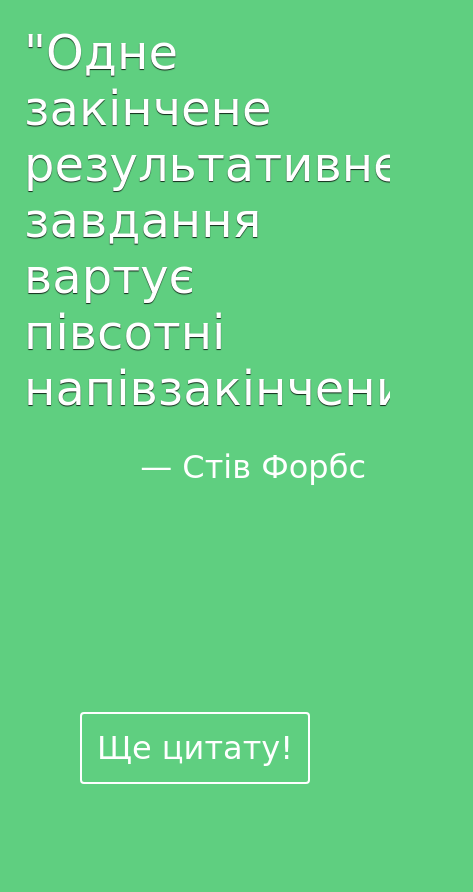
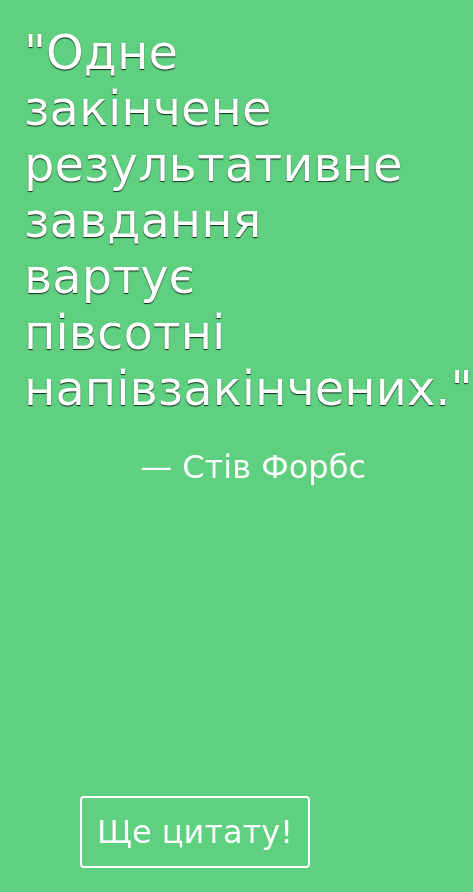
Before and after one commit to Valeriia789/random-quote-generator-js, a plain HTML site: page index.html in a window 390 px wide. Shown: the whole page, 473 px wide, since content can reach past the window. Before the commit the page ends 844 px from the top, so only its background shows below. Drawn offline with Linux system fonts and the light colour scheme; a web font is replaced by a local one.

Commit message:
fix css for mobile

```diff
--- a/css/styles.css
+++ b/css/styles.css
@@ -8,12 +8,12 @@
 }
 
 .quote-container {
-  height: 90vh;
+  height: 100vh;
   display: flex;
   flex-direction: column;
 
   padding: 1.5rem;
-  overflow-y: scroll;
+  /* overflow-y: scroll; */
 }
 
 .quote {
```
